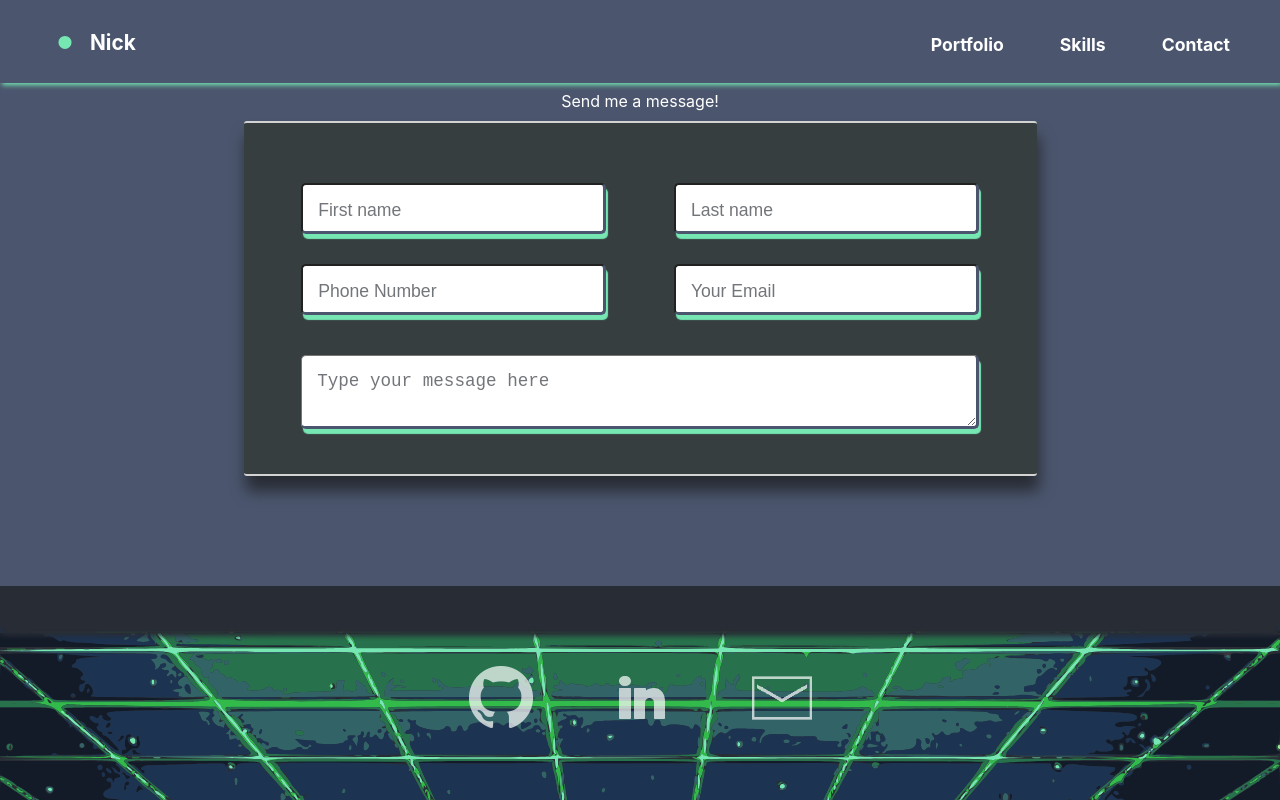
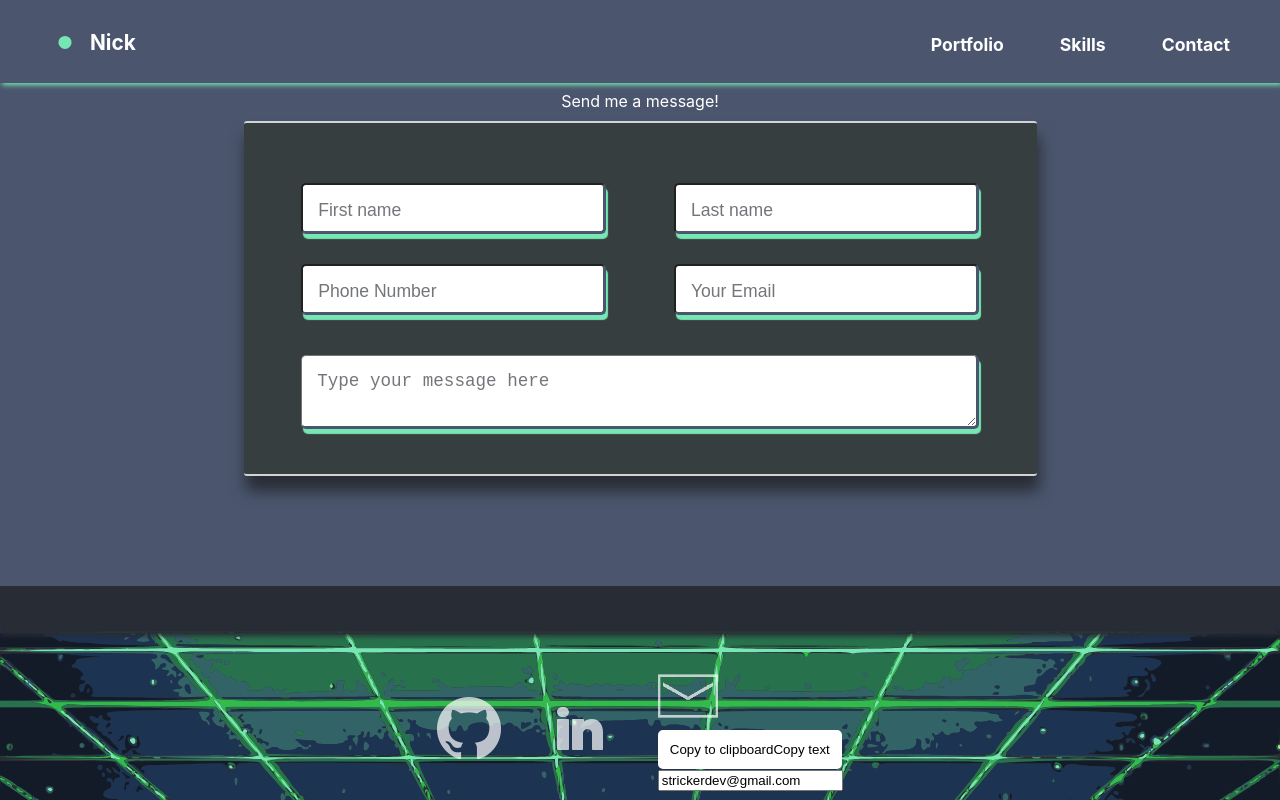
Before and after one commit to NickStrick/My-Portfolio, a React (Create React App) app in the folder portfolio/: page / in a window 1280 px wide. Both pictures are taken after a click on the picture 781 px from the left and 3905 px from the top of the page. Shown: the part 3207-4007 px from the top of the page. Built offline with nearby package versions, Linux system fonts and the light colour scheme.

Commit message:
new functionality for mail link in footer

```diff
--- a/portfolio/src/components/footer/Footer.js
+++ b/portfolio/src/components/footer/Footer.js
@@ -7,14 +7,45 @@ import mail from '../../images/mail-100.png'
 
 
 const Footer = (props) => {
+    const [showMail, setMail] = useState(false)
 
+    function myFunction() {
+        var copyText = document.getElementById("mailInput");
+        copyText.select();
+        copyText.setSelectionRange(0, 99999);
+        document.execCommand("copy");
+
+        var tooltip = document.getElementById("myTooltip");
+        tooltip.innerHTML = "Copied: " + copyText.value;
+    }
+
+    function outFunc() {
+        var tooltip = document.getElementById("myTooltip");
+        tooltip.innerHTML = "Copy to clipboard";
+    }
 
     return (
 
         <div className="footer">
             <img src={gitLogo} className='gitLogo git' target="_blank" onClick={() => window.open('https://github.com/NickStrick')} />
             <img src={linkedin} className='gitLogo linkedin' target="_blank" onClick={() => window.open('https://www.linkedin.com/in/nick-stricker-1ba8a7192/')} />
-            <img src={mail} className='gitLogo mail' target="_blank" onClick={() => window.open('strickerdev@gmail.com')} />
+            <div className='mail-div'>
+                <img src={mail} className='gitLogo mail' target="_blank" onClick={() => setMail(!showMail)} />
+                <div className='mail-text'>
+                    {showMail &&
+                        <div className="tooltip">
+                            <button onClick={myFunction} onMouseOut={outFunc}>
+                                <span className="tooltiptext" id="myTooltip">Copy to clipboard</span>
+                                Copy text
+                        </button>
+                        </div>
+                    }
+                    {/* {showMail && <p id='mailInput'>strickerdev@gmail.com</p>} */}
+                    {showMail && <input type="text" id='mailInput' value='strickerdev@gmail.com' readOnly={true} />}
+
+                </div>
+            </div>
+
 
 
         </div >
```
